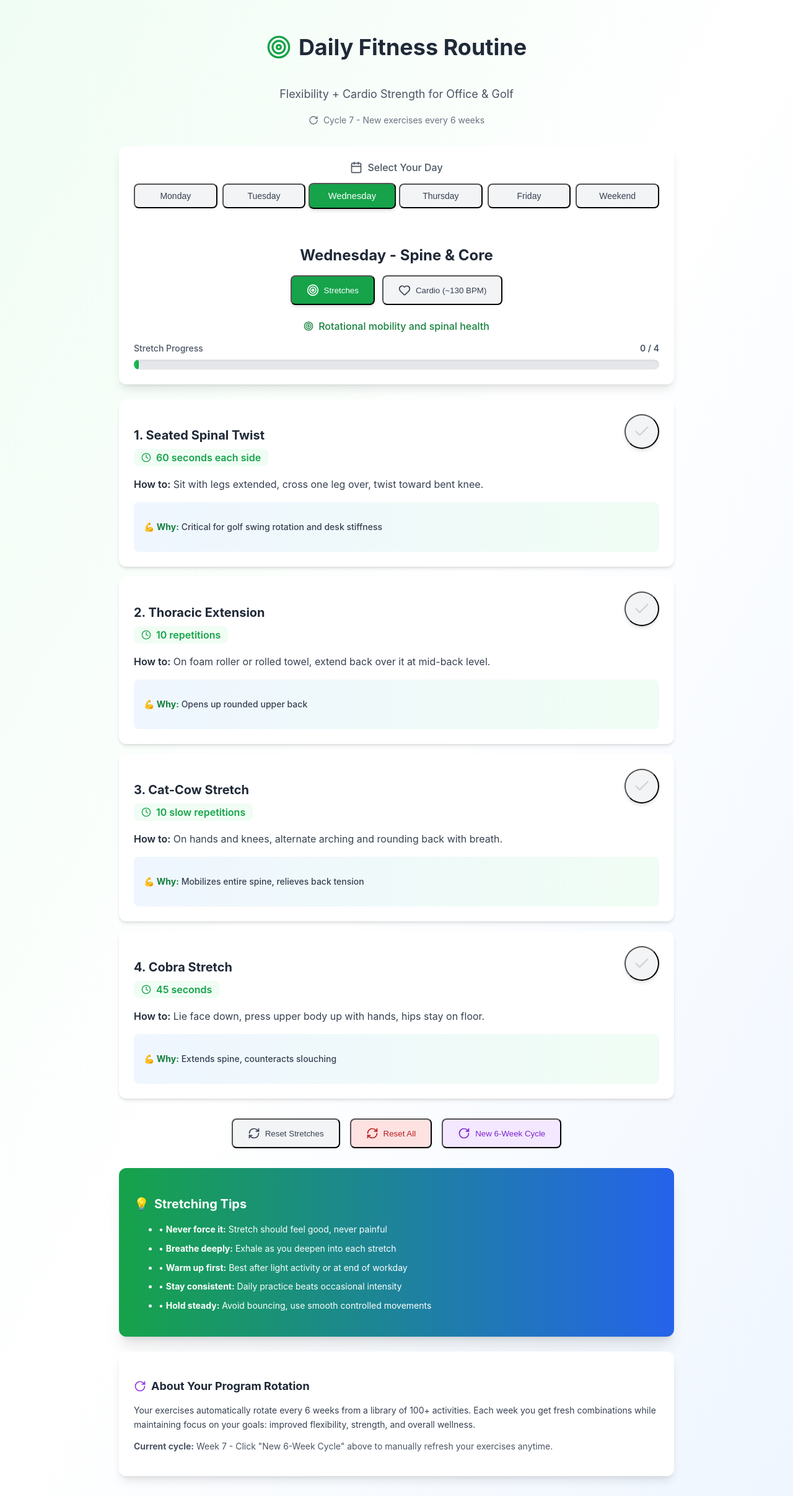
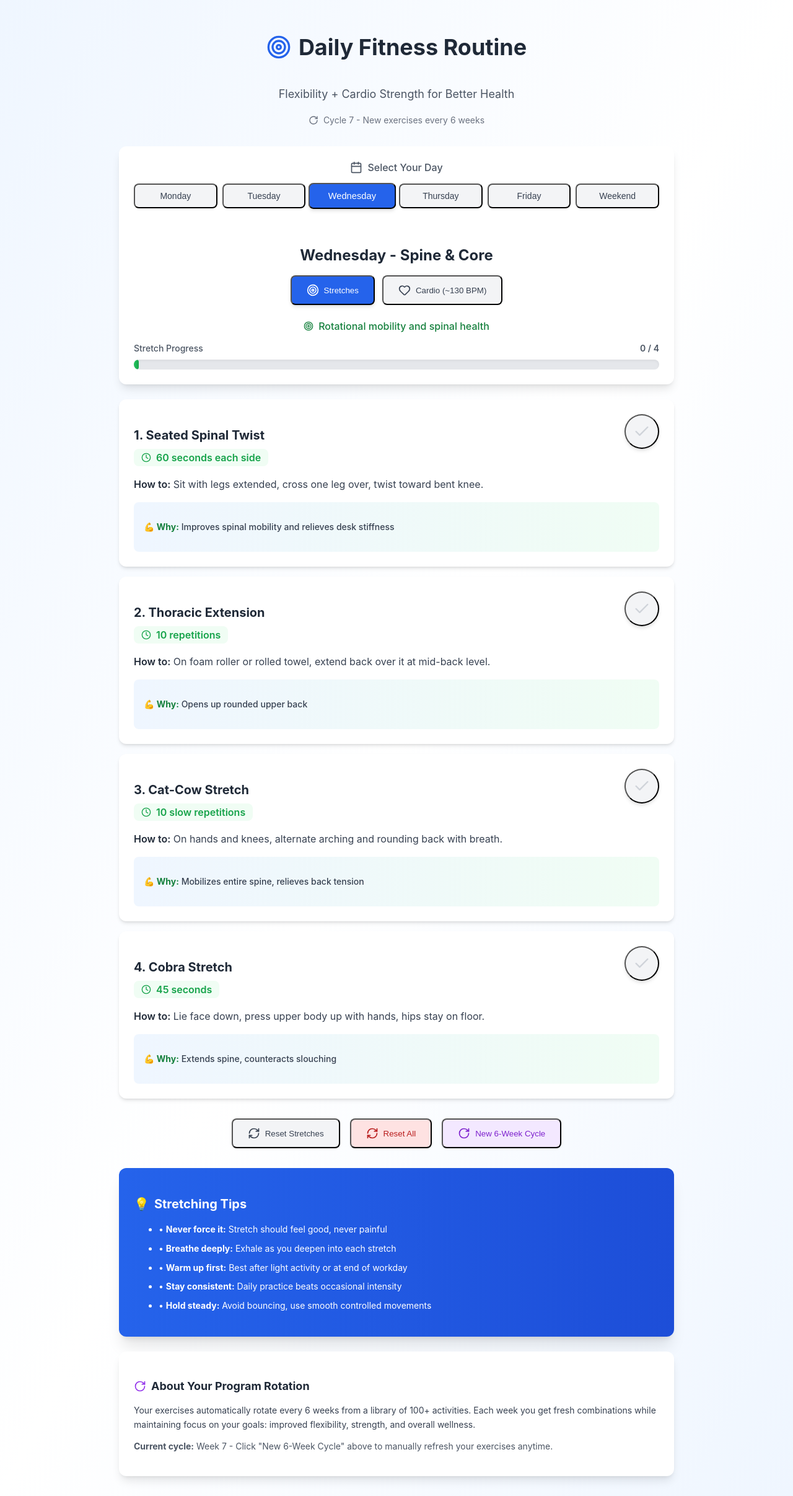
Before and after one commit to hawkesjordan0-pixel/Workout-app, a React (Create React App) app: page / in a window 1280 px wide. Shown: the whole page at 62% size. Built offline with nearby package versions, Linux system fonts and the light colour scheme.

Commit message:
Update general theme to blue while keeping stretches and cardio colors

```diff
--- a/src/StretchApp.js
+++ b/src/StretchApp.js
@@ -28,10 +28,10 @@ const StretchApp = () => {
       { name: "Triceps Stretch", duration: "45 seconds each side", description: "Reach arm overhead, bend elbow, use other hand to gently pull elbow.", benefit: "Shoulder and arm flexibility" },
       { name: "Eagle Arms", duration: "45 seconds each side", description: "Wrap arms around each other, lift elbows, feel stretch between shoulder blades.", benefit: "Upper back and shoulder mobility" },
       { name: "Lat Stretch", duration: "45 seconds each side", description: "Reach arm overhead, lean to opposite side, feel stretch along side body.", benefit: "Improves shoulder mobility and side bend" },
-      { name: "Sleeper Stretch", duration: "45 seconds each side", description: "Lie on side, arm at 90 degrees, use other hand to rotate palm toward floor.", benefit: "Internal shoulder rotation for golf backswing" }
+      { name: "Sleeper Stretch", duration: "45 seconds each side", description: "Lie on side, arm at 90 degrees, use other hand to rotate palm toward floor.", benefit: "Improves internal shoulder rotation" },
     ],
     spineStretches: [
-      { name: "Seated Spinal Twist", duration: "60 seconds each side", description: "Sit with legs extended, cross one leg over, twist toward bent knee.", benefit: "Critical for golf swing rotation and desk stiffness" },
+      { name: "Seated Spinal Twist", duration: "60 seconds each side", description: "Sit with legs extended, cross one leg over, twist toward bent knee.", benefit: "Improves spinal mobility and relieves desk stiffness" },
       { name: "Cat-Cow Stretch", duration: "10 slow repetitions", description: "On hands and knees, alternate arching and rounding back with breath.", benefit: "Mobilizes entire spine, relieves back tension" },
       { name: "Child Pose with Lateral Reach", duration: "45 seconds each side", description: "In child pose, walk hands to one side to stretch opposite side body.", benefit: "Lengthens side muscles for better rotation" },
       { name: "Supine Twist", duration: "60 seconds each side", description: "Lie on back, drop knees to one side, extend arms out, look opposite direction.", benefit: "Gentle spinal rotation and recovery" },
@@ -42,9 +42,9 @@ const StretchApp = () => {
     ],
     dynamicStretches: [
       { name: "World Greatest Stretch", duration: "5 reps each side", description: "Lunge forward, drop elbow to instep, rotate up reaching to sky. Hold each position 3 seconds.", benefit: "Combines hip, spine, and shoulder mobility" },
-      { name: "Torso Rotation with Arms Extended", duration: "15 slow rotations each way", description: "Stand with arms extended forward, rotate torso slowly side to side mimicking golf posture.", benefit: "Rehearses golf swing movement pattern" },
-      { name: "Walking Lunges with Twist", duration: "10 steps each leg", description: "Lunge forward, twist torso toward front leg, hands at chest.", benefit: "Dynamic hip and spine mobility for golf" },
-      { name: "Arm Circles", duration: "10 forward, 10 backward", description: "Large controlled circles with straight arms, gradually increase range.", benefit: "Warms up shoulders, improves range for golf swing" },
+      { name: "Torso Rotation with Arms Extended", duration: "15 slow rotations each way", description: "Stand with arms extended forward, rotate torso slowly side to side.", benefit: "Improves rotational mobility and coordination" },
+      { name: "Walking Lunges with Twist", duration: "10 steps each leg", description: "Lunge forward, twist torso toward front leg, hands at chest.", benefit: "Dynamic hip and spine mobility" },
+      { name: "Arm Circles", duration: "10 forward, 10 backward", description: "Large controlled circles with straight arms, gradually increase range.", benefit: "Warms up shoulders and improves range of motion" },
       { name: "Leg Swings", duration: "10 each direction per leg", description: "Hold support, swing leg forward and back and side to side.", benefit: "Dynamic hip mobility" },
       { name: "Inchworms", duration: "10 repetitions", description: "Bend at waist, walk hands out to plank, walk feet to hands.", benefit: "Full body dynamic stretch" },
       { name: "Spiderman Lunges", duration: "10 each side", description: "Plank position, step foot outside of hand, hold and reach up.", benefit: "Hip mobility and rotation" },
@@ -238,14 +238,14 @@ const StretchApp = () => {
   const progress = activeSection === 'stretches' ? stretchProgress : cardioProgress;
 
   return (
-    <div className="min-h-screen bg-gradient-to-br from-green-50 via-white to-blue-50 p-4 md:p-8">
+    <div className="min-h-screen bg-gradient-to-br from-blue-50 via-white to-blue-50 p-4 md:p-8">
       <div className="max-w-4xl mx-auto">
         <div className="text-center mb-8">
           <div className="flex items-center justify-center gap-3 mb-2">
-            <Target className="w-10 h-10 text-green-600" />
+            <Target className="w-10 h-10 text-blue-600" />
             <h1 className="text-4xl font-bold text-gray-800">Daily Fitness Routine</h1>
           </div>
-          <p className="text-gray-600 text-lg">Flexibility + Cardio Strength for Office & Golf</p>
+          <p className="text-gray-600 text-lg">Flexibility + Cardio Strength for Better Health</p>
           <div className="mt-2 flex items-center justify-center gap-2 text-sm text-gray-500">
             <RotateCw className="w-4 h-4" />
             <span>Cycle {currentWeek} - New exercises every 6 weeks</span>
@@ -268,7 +268,7 @@ const StretchApp = () => {
                 }}
                 className={`px-3 py-2 rounded-lg font-medium transition-all text-sm ${
                   currentDay === index
-                    ? 'bg-green-600 text-white shadow-md scale-105'
+                    ? 'bg-blue-600 text-white shadow-md scale-105'
                     : 'bg-gray-100 text-gray-700 hover:bg-gray-200'
                 }`}
               >
@@ -285,7 +285,7 @@ const StretchApp = () => {
                 onClick={() => setActiveSection('stretches')}
                 className={`flex items-center gap-2 px-6 py-3 rounded-lg font-medium transition-all ${
                   activeSection === 'stretches'
-                    ? 'bg-green-600 text-white shadow-md'
+                    ? 'bg-blue-600 text-white shadow-md'
                     : 'bg-gray-100 text-gray-700 hover:bg-gray-200'
                 }`}
               >
@@ -296,7 +296,7 @@ const StretchApp = () => {
                 onClick={() => setActiveSection('cardio')}
                 className={`flex items-center gap-2 px-6 py-3 rounded-lg font-medium transition-all ${
                   activeSection === 'cardio'
-                    ? 'bg-blue-600 text-white shadow-md'
+                    ? 'bg-orange-600 text-white shadow-md'
                     : 'bg-gray-100 text-gray-700 hover:bg-gray-200'
                 }`}
               >
@@ -307,7 +307,7 @@ const StretchApp = () => {
           </div>
 
           <p className={`text-center font-medium flex items-center justify-center gap-2 mb-4 ${
-            activeSection === 'stretches' ? 'text-green-700' : 'text-blue-700'
+            activeSection === 'stretches' ? 'text-green-700' : 'text-orange-700'
           }`}>
             {activeSection === 'stretches' ? <Target className="w-4 h-4" /> : <Dumbbell className="w-4 h-4" />}
             {activeSection === 'stretches' ? currentProgram.stretchFocus : currentProgram.cardioFocus}
@@ -325,7 +325,7 @@ const StretchApp = () => {
                 className={`h-full transition-all duration-500 rounded-full flex items-center justify-end pr-2 ${
                   activeSection === 'stretches'
                     ? 'bg-gradient-to-r from-green-500 to-green-600'
-                    : 'bg-gradient-to-r from-blue-500 to-blue-600'
+                    : 'bg-gradient-to-r from-orange-500 to-red-600'
                 }`}
                 style={{ width: `${progress}%` }}
               >
@@ -350,7 +350,7 @@ const StretchApp = () => {
                   isCompleted
                     ? activeSection === 'stretches'
                       ? 'ring-2 ring-green-500 shadow-green-100'
-                      : 'ring-2 ring-blue-500 shadow-blue-100'
+                      : 'ring-2 ring-orange-500 shadow-orange-100'
                     : ''
                 }`}
               >
@@ -363,7 +363,7 @@ const StretchApp = () => {
                       <div className={`flex items-center gap-2 font-semibold px-3 py-1 rounded-lg inline-flex ${
                         activeSection === 'stretches'
                           ? 'text-green-600 bg-green-50'
-                          : 'text-blue-600 bg-blue-50'
+                          : 'text-orange-600 bg-orange-50'
                       }`}>
                         <Clock className="w-4 h-4" />
                         <span>{activity.duration}</span>
@@ -375,7 +375,7 @@ const StretchApp = () => {
                         isCompleted
                           ? activeSection === 'stretches'
                             ? 'bg-green-600 text-white hover:bg-green-700'
-                            : 'bg-blue-600 text-white hover:bg-blue-700'
+                            : 'bg-orange-600 text-white hover:bg-orange-700'
                           : 'bg-gray-100 text-gray-400 hover:bg-gray-200'
                       }`}
                     >
@@ -395,11 +395,11 @@ const StretchApp = () => {
                     <div className={`rounded-lg p-4 border-l-4 ${
                       activeSection === 'stretches'
                         ? 'bg-gradient-to-r from-blue-50 to-green-50 border-green-500'
-                        : 'bg-gradient-to-r from-blue-50 to-purple-50 border-blue-500'
+                        : 'bg-gradient-to-r from-orange-50 to-red-50 border-orange-500'
                     }`}>
                       <p className="text-sm font-medium text-gray-700">
                         <span className={`font-bold ${
-                          activeSection === 'stretches' ? 'text-green-700' : 'text-blue-700'
+                          activeSection === 'stretches' ? 'text-green-700' : 'text-orange-700'
                         }`}>
                           💪 Why:
                         </span> {activity.benefit}
@@ -447,7 +447,7 @@ const StretchApp = () => {
 
         <div className={`mt-8 rounded-xl shadow-xl p-6 text-white ${
           activeSection === 'stretches'
-            ? 'bg-gradient-to-r from-green-600 to-blue-600'
+            ? 'bg-gradient-to-r from-blue-600 to-blue-700'
             : 'bg-gradient-to-r from-orange-500 to-red-600'
         }`}>
           <h3 className="text-xl font-bold mb-4 flex items-center gap-2">
```
